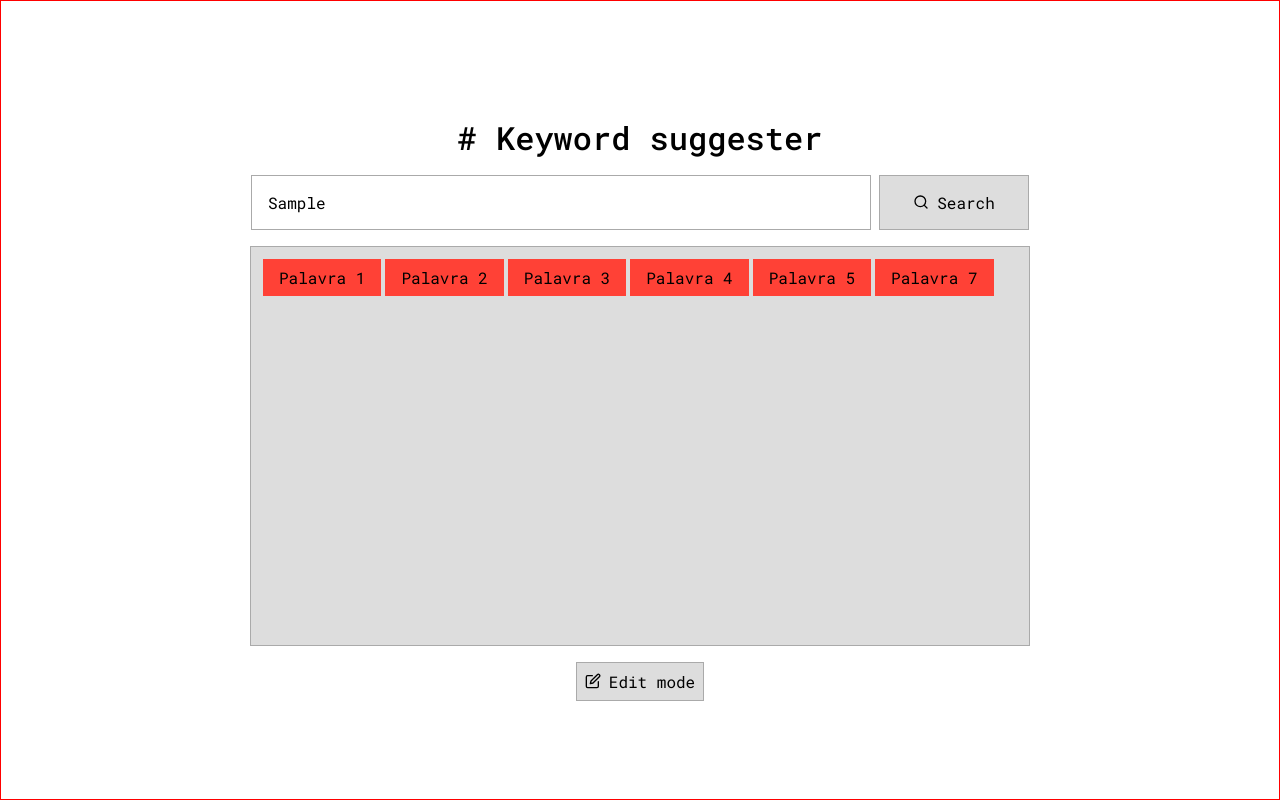
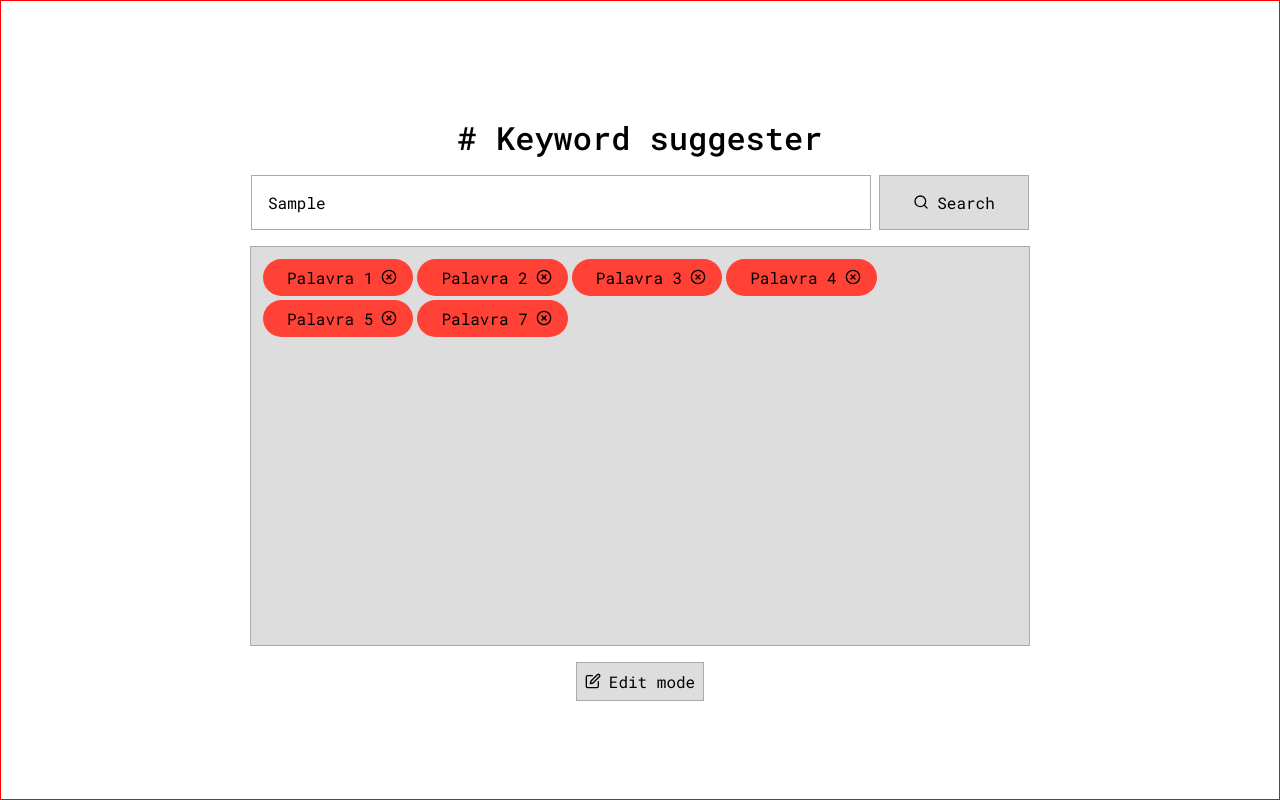
Before and after one commit to ryoshii/keyword-suggester, a React (Create React App) app in the folder web/: page / in a window 1280 px wide. Both pictures are taken after typing "Sample" into the empty fields and a click on the button "Search". Built offline with nearby package versions, Linux system fonts and the light colour scheme.

Commit message:
feat: Add remove button

```diff
--- a/web/src/pages/Home/index.tsx
+++ b/web/src/pages/Home/index.tsx
@@ -1,5 +1,5 @@
 import React, { useState, useCallback, SyntheticEvent } from 'react';
-import { FiEdit, FiBox, FiSearch } from 'react-icons/fi';
+import { FiEdit, FiBox, FiSearch, FiXCircle } from 'react-icons/fi';
 
 import {
   Container,
@@ -56,6 +56,14 @@ const Home: React.FC = () => {
     [],
   );
 
+  const handleRemoveItem = useCallback(
+    (id) => {
+      const updatedKeywords = keywords.filter((_word, index) => index !== id);
+      setKeywords(updatedKeywords);
+    },
+    [keywords],
+  );
+
   return (
     <Container>
       <Content>
@@ -72,7 +80,12 @@ const Home: React.FC = () => {
           {!showTextarea && (
             <Result>
               {keywords &&
-                keywords.map((word, index) => <Item key={index}>{word}</Item>)}
+                keywords.map((word, index) => (
+                  <Item key={index}>
+                    <span>{word}</span>
+                    <FiXCircle onClick={() => handleRemoveItem(index)} />
+                  </Item>
+                ))}
             </Result>
           )}
 
--- a/web/src/pages/Home/styles.ts
+++ b/web/src/pages/Home/styles.ts
@@ -123,10 +123,24 @@ export const Result = styled.div`
 `;
 
 export const Item = styled.div`
+  display: flex;
+  justify-content: center;
   background: #ff4136;
-  padding: 8px 16px 8px 16px;
+  padding: 8px 16px 8px 24px;
   margin-top: 4px;
   margin-left: 4px;
+  border-radius: 50px;
+  cursor: pointer;
+  &:hover {
+    padding: 6px 14px 6px 22px;
+    border: 2px solid #111111;
+  }
+
+  svg {
+    margin-left: 8px;
+    margin-top: auto;
+    margin-bottom: auto;
+  }
 `;
 
 export const ShowTextareaButton = styled.button`
```
